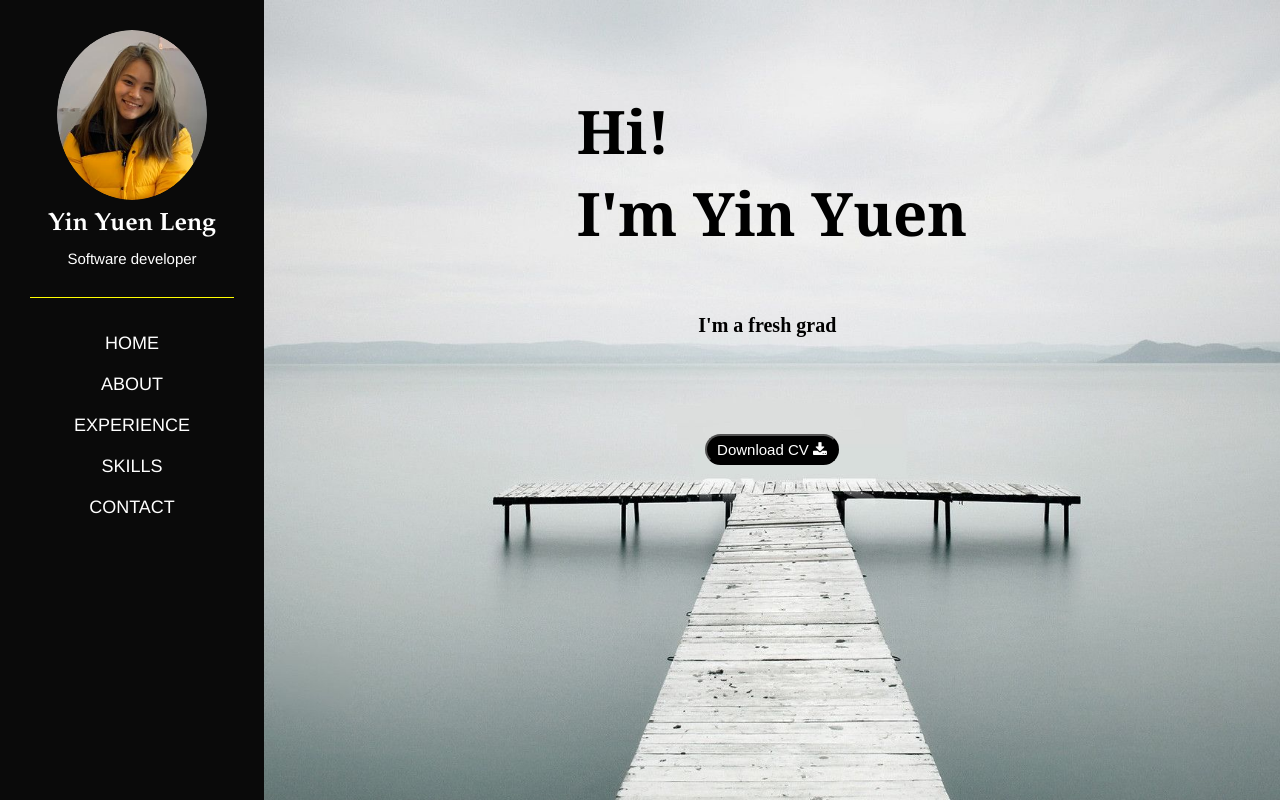
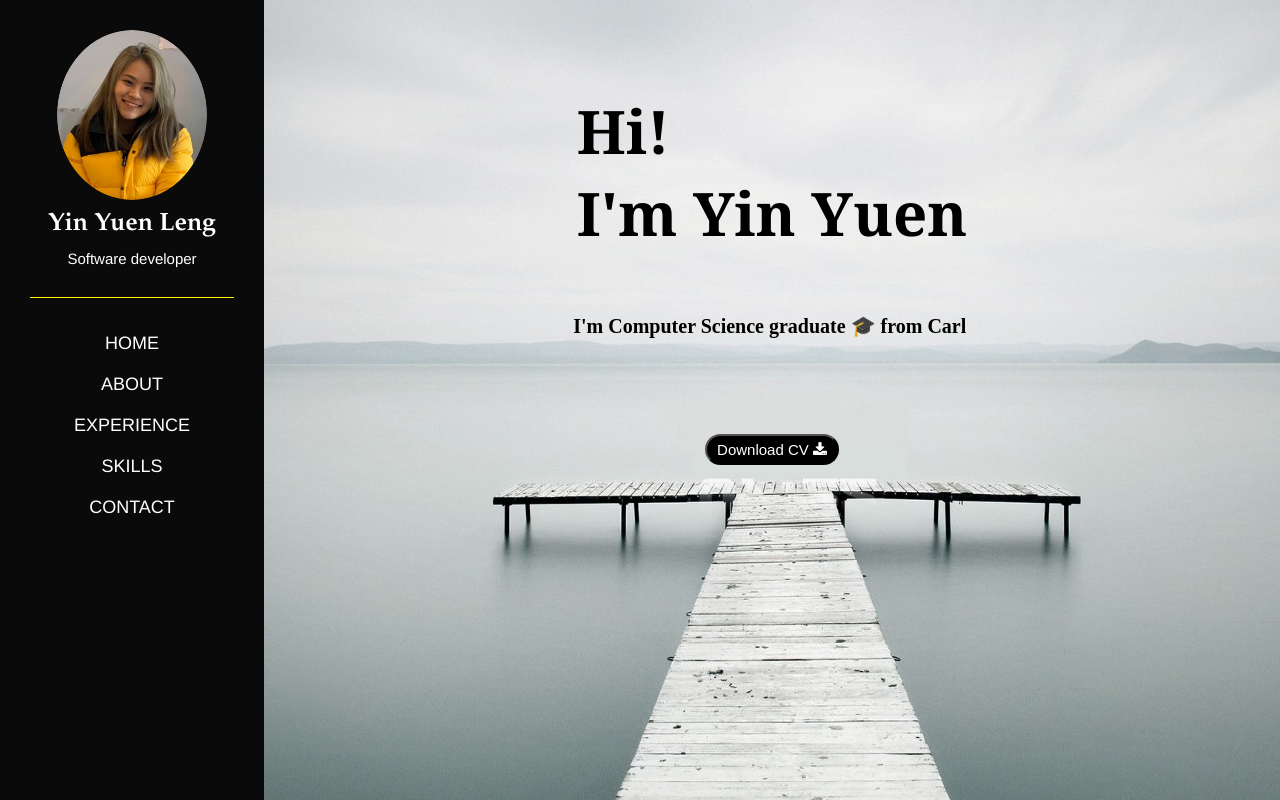
Before and after one commit to gladysleng/gladysleng.github.io, a React (Create React App) app: page / in a window 1280 px wide. Built offline with nearby package versions, Linux system fonts and the light colour scheme.

Commit message:
change summary in home

```diff
--- a/src/contents/Home.js
+++ b/src/contents/Home.js
@@ -22,7 +22,7 @@ class Home extends Component {
                         loop={Infinity}
                         wrapper="b"
                         steps={[
-                            'a fresh grad 🎓   from Carleton University ',
+                            'Computer Science graduate 🎓   from Carleton University ',
                             700,
                             'a software developer 👩‍💻 ',
                             700,
```
